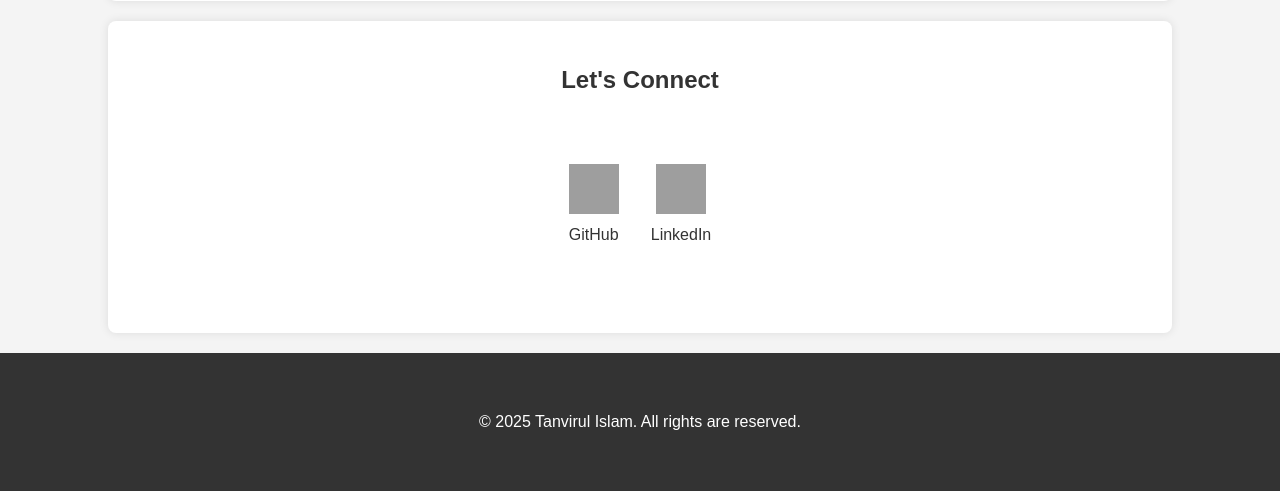
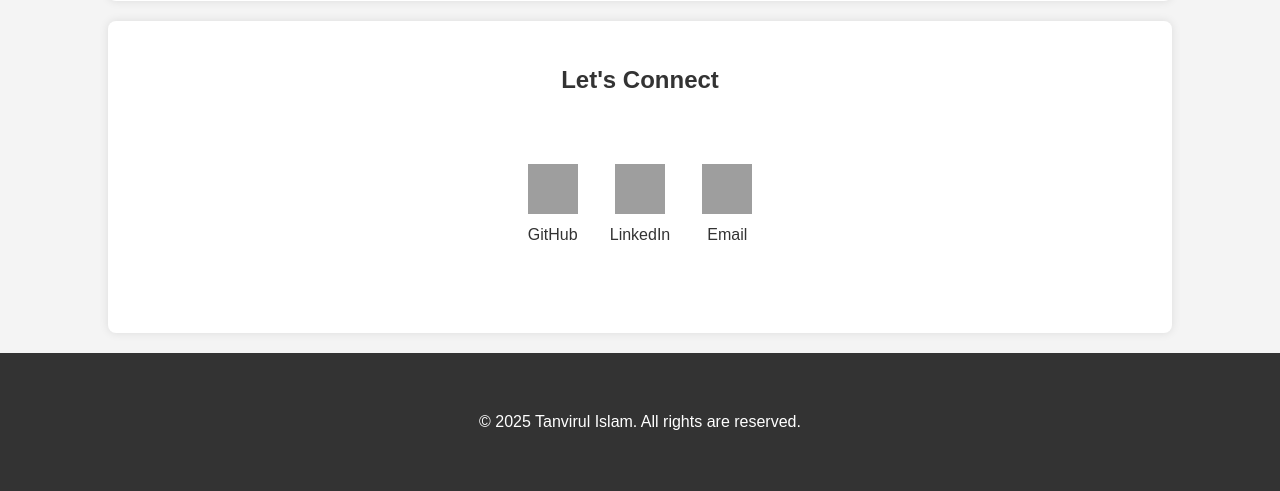
Before and after one commit to tanvir5386/ML-Ops, a Flask app: template templates/index.html in a window 1280 px wide. Shown: the part 1347-1838 px from the top of the page. Run offline with Flask 3, Linux system fonts and the light colour scheme; the template is opened without the code that fills it, so the values that code supplies are empty; grey boxes are pictures that could not be loaded.

Commit message:
Initial commit of Flask portfolio project

```diff
--- a/templates/index.html
+++ b/templates/index.html
@@ -168,6 +168,10 @@
                 <img src="https://img.icons8.com/ios-glyphs/40/000000/linkedin.png" alt="LinkedIn"/>
                 <span>LinkedIn</span>
             </a>
+            <a href="mailto:islam15-5386@diu.edu.bd" class="contact-item">
+                <img src="https://img.icons8.com/ios-glyphs/40/000000/new-post.png" alt="Email"/>
+                <span>Email</span>
+            </a>
         </div>
     </section>
 
```
